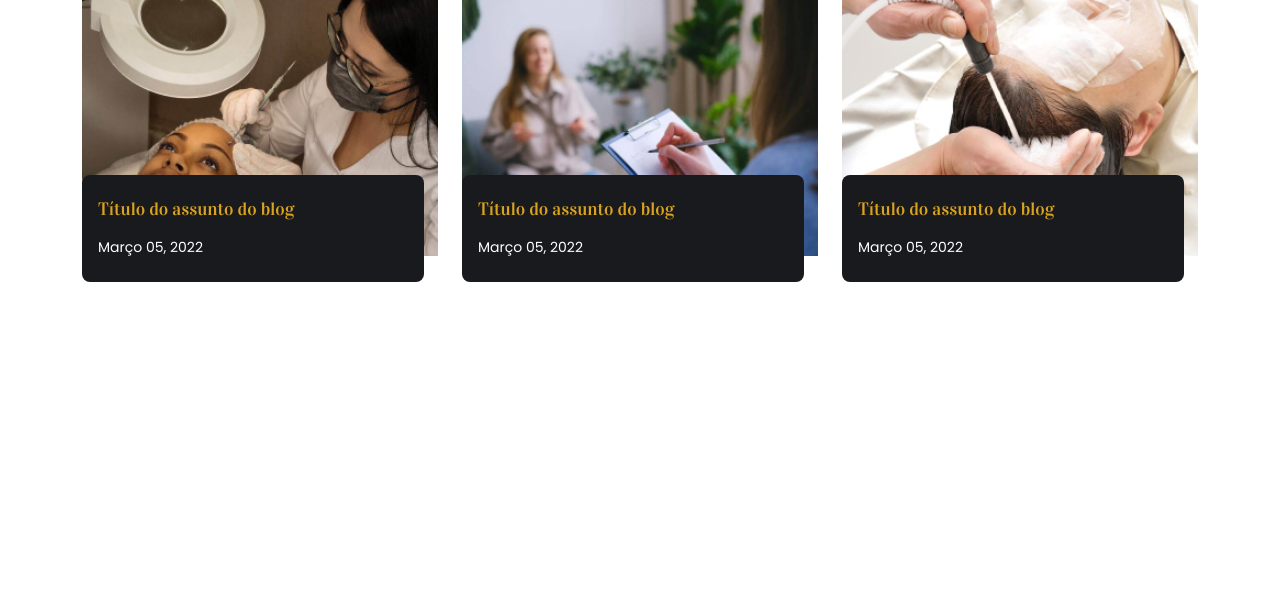
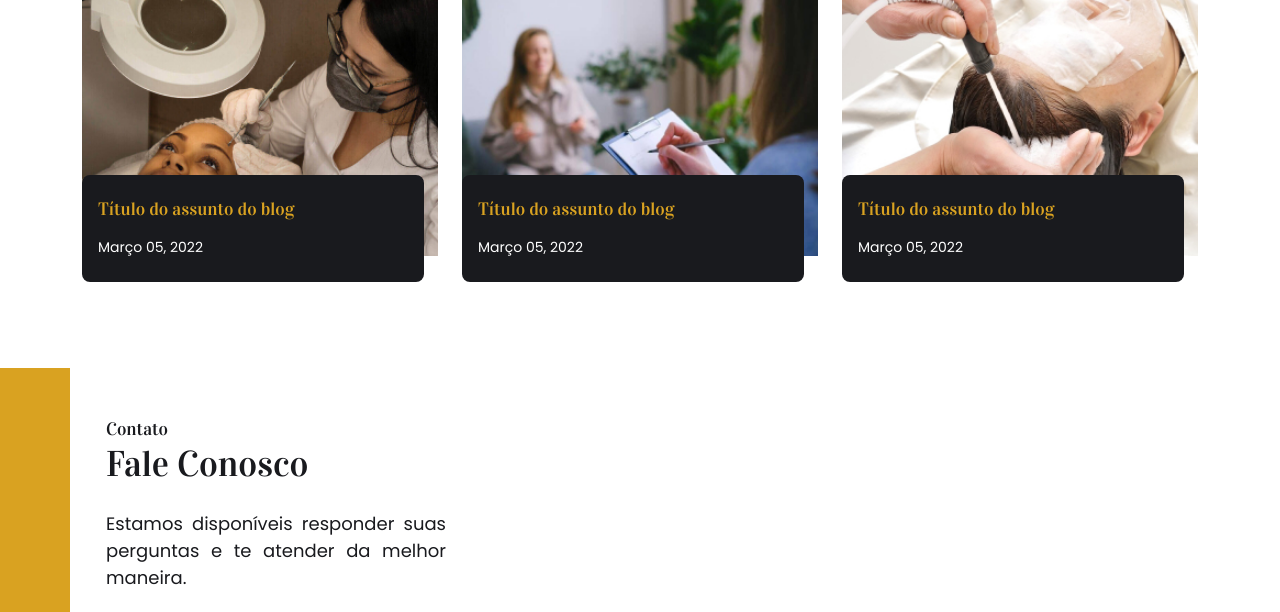
Before and after one commit to prmacedo/deborah, a PHP site: page / in a window 1280 px wide. Shown: the part 4786-5398 px from the top of the page. Before the commit the page ends 5068 px from the top, so only its background shows below. Run offline with PHP 8.4, Linux system fonts and the light colour scheme.

Commit message:
create contact section

```diff
--- a/css/styles.css
+++ b/css/styles.css
@@ -402,3 +402,54 @@
 #blog .row > div:hover a > div p {
   color: var(--black);
 }
+
+/* CONTACT */
+#contact {
+  margin-top: 7rem;
+  position: relative;
+}
+
+#contact > div {
+  position: relative;
+  z-index: 1;
+
+  background-color: var(--white);
+}
+
+#contact::before {
+  content: '';
+
+  position: absolute;
+  top: 0;
+  left: 0;
+
+  background-color: var(--primary);
+  height: 100%;
+  width: 50vw;
+
+  z-index: 0;
+}
+
+#contact .title {
+  color: var(--secondary);
+}
+
+#contact-info > div {
+  display: grid;
+  grid-template-columns: 3rem 1fr;
+  gap: 2rem;
+}
+
+#contact-info > div b {
+  color: var(--text);
+}
+
+#contact-info > div a {
+  width: fit-content;
+  color: var(--text-detail);
+  text-decoration: none;
+}
+
+#contact-info > div:first-of-type a {
+  text-decoration: underline;
+}
--- a/index.php
+++ b/index.php
@@ -507,6 +507,50 @@
         </div>
       </div>
     </div>
+
+    <div id="contact">
+      <div class="container">
+        <div class="row px-4 py-5">
+          <div class="col-12 col-md-4">
+            <div class="title">
+              <p class="m-0 font-vidaloka fsz-1">Contato</p>
+              <h2 class="m-0 font-vidaloka fsz-3">Fale Conosco</h2>
+              <p class="m-0 my-4 text-justify">Estamos disponíveis responder suas perguntas e te atender da melhor maneira.</p>
+            </div>
+
+            <div id="contact-info">
+              <div class="mb-3">
+                <img src="./assets/icon/like.svg" alt="Linktree">
+                <div class="d-flex flex-column">
+                  <b>Siga-nos nas redes</b>
+                  <a href="#">Linktree</a>
+                </div>
+              </div>
+
+              <div class="mb-3">
+                <img src="./assets/icon/email.svg" alt="E-mail">
+                <div class="d-flex flex-column">
+                  <b>E-mail para contato</b>
+                  <a href="mailto:contato@dominio.com.br">contato@dominio.com.br</a>
+                </div>
+              </div>
+
+              <div>
+                <img src="./assets/icon/telefone.svg" alt="Linktree">
+                <div class="d-flex flex-column">
+                  <b>Telefone</b>
+                  <a href="tel:(00) 9 0000-0000">(00) 9 0000-0000</a>
+                </div>
+              </div>
+            </div>
+          </div>
+
+          <div class="col-12 col-md-8">
+
+          </div>
+        </div>
+      </div>
+    </div>
   </main>
 
   <?php require_once './partials/footer.php' ?>
```
Also changed, not shown: assets/icon/email.svg (added), assets/icon/like.svg (added), assets/icon/telefone.svg (added).
